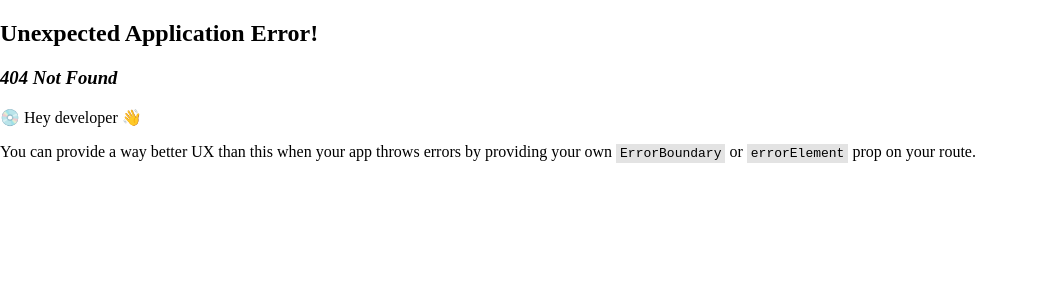
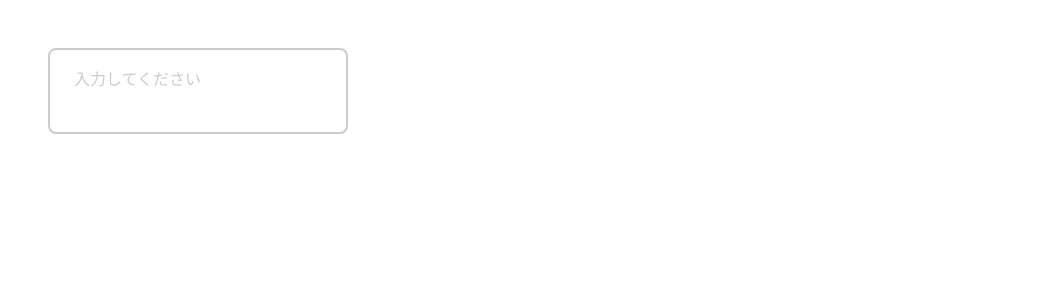
Before and after one commit to KanDai/ui-memo-react, a React (Vite) app: page /editable-box in a window 1280 px wide. Before the commit this address had no page. Shown: the top 300 px of the page, without its empty margins (0-1038 px from the left). Built offline with nearby package versions, Linux system fonts and the light colour scheme.

Commit message:
add: EditableBox

```diff
--- a/src/App.tsx
+++ b/src/App.tsx
@@ -15,6 +15,9 @@ function App() {
                 <li>
                     <Link to="/side-panel">サイドパネル</Link>
                 </li>
+                <li>
+                    <Link to="/editable-box">編集可能なボックス</Link>
+                </li>
             </ul>
         </div>
     )
--- /dev/null
+++ b/src/components/EditableBox/index.tsx
@@ -0,0 +1,101 @@
+import clsx from 'clsx'
+import styles from './styles.module.scss'
+import { useCallback, useRef, useState } from 'react'
+import { Button } from '../Button'
+
+type Props = {}
+
+export const EditableBox = ({}: Props) => {
+    const textarea = useRef<HTMLTextAreaElement>(null)
+    const [isSelected, setIsSelected] = useState(false)
+    const [isEditable, setIsEditable] = useState(false)
+    const [composing, setComposition] = useState(false)
+
+    const [value, setValue] = useState('')
+
+    const resize = () => {
+        if (!textarea.current) return
+
+        textarea.current.style.height = ''
+        const style = window.getComputedStyle(textarea.current)
+        const height = parseFloat(style.height)
+        const scrollHeight = textarea.current.scrollHeight
+
+        if (scrollHeight <= height) return
+
+        textarea.current.style.height = `${scrollHeight}px`
+    }
+
+    const onKeyDown = useCallback(
+        (event: React.KeyboardEvent<HTMLTextAreaElement>) => {
+            if (event.key == 'Enter') {
+                event.preventDefault()
+                if (composing) {
+                    return
+                }
+                setIsSelected(false)
+                setIsEditable(false)
+            }
+        },
+        [composing]
+    )
+
+    return (
+        <div className={styles.wrapper}>
+            <div
+                className={clsx(
+                    styles.textAreaWrapper,
+                    isSelected && styles.selected
+                )}
+            >
+                {isEditable ? (
+                    <textarea
+                        ref={textarea}
+                        className={styles.textarea}
+                        onCompositionStart={() => setComposition(true)}
+                        onCompositionEnd={() => setComposition(false)}
+                        maxLength={200}
+                        value={value}
+                        onChange={(e) => {
+                            setValue(e.target.value)
+                            resize()
+                        }}
+                        onFocus={(e) => {
+                            e.currentTarget.setSelectionRange(200, 200)
+                            setTimeout(resize, 0)
+                        }}
+                        onKeyDown={onKeyDown}
+                        autoFocus
+                    />
+                ) : (
+                    <div
+                        className={styles.text}
+                        onClick={() => setIsSelected(true)}
+                        onDoubleClick={() => setIsEditable(true)}
+                    >
+                        {value.length > 0 ? (
+                            <span>{value}</span>
+                        ) : (
+                            <span className={styles.placeholder}>
+                                入力してください
+                            </span>
+                        )}
+                    </div>
+                )}
+            </div>
+            {isSelected && !isEditable && (
+                <Button onClick={() => setIsEditable(true)}>編集する</Button>
+            )}
+            {isSelected && isEditable && (
+                <Button
+                    onClick={() => {
+                        setIsEditable(false)
+                        setIsSelected(false)
+                    }}
+                >
+                    更新
+                </Button>
+            )}
+        </div>
+    )
+}
--- /dev/null
+++ b/src/components/EditableBox/styles.module.scss
@@ -0,0 +1,43 @@
+.wrapper {
+    display: flex;
+    gap: 16px;
+    align-items: flex-start;
+}
+
+.textAreaWrapper {
+    width: 300px;
+    height: auto;
+    border: 2px solid #ccc;
+    border-radius: 8px;
+    padding: 16px 24px;
+    font-size: 1rem;
+}
+
+.selected {
+    border-color: aqua;
+}
+
+.textarea {
+    width: 100%;
+    height: 50px;
+    padding: 0;
+    resize: none;
+    border: none;
+    outline: none;
+    font-size: 1rem;
+    font-family: inherit;
+}
+
+.textarea:focus {
+    outline: none;
+    // border-color: aqua;
+}
+
+.text {
+    width: 100%;
+    min-height: 50px;
+}
+
+.placeholder {
+    color: #ccc;
+}
--- /dev/null
+++ b/src/pages/EditableBoxPage.tsx
@@ -0,0 +1,13 @@
+import { EditableBox } from 'src/components/EditableBox'
+
+export const EditableBoxPage = () => {
+    return (
+        <div
+            style={{
+                padding: '48px',
+            }}
+        >
+            <EditableBox />
+        </div>
+    )
+}
```
Also changed, not shown: src/router.tsx (+7 -2 lines), src/pages/SidePanelPage.tsx (renamed from src/pages/SidePanel.tsx).
